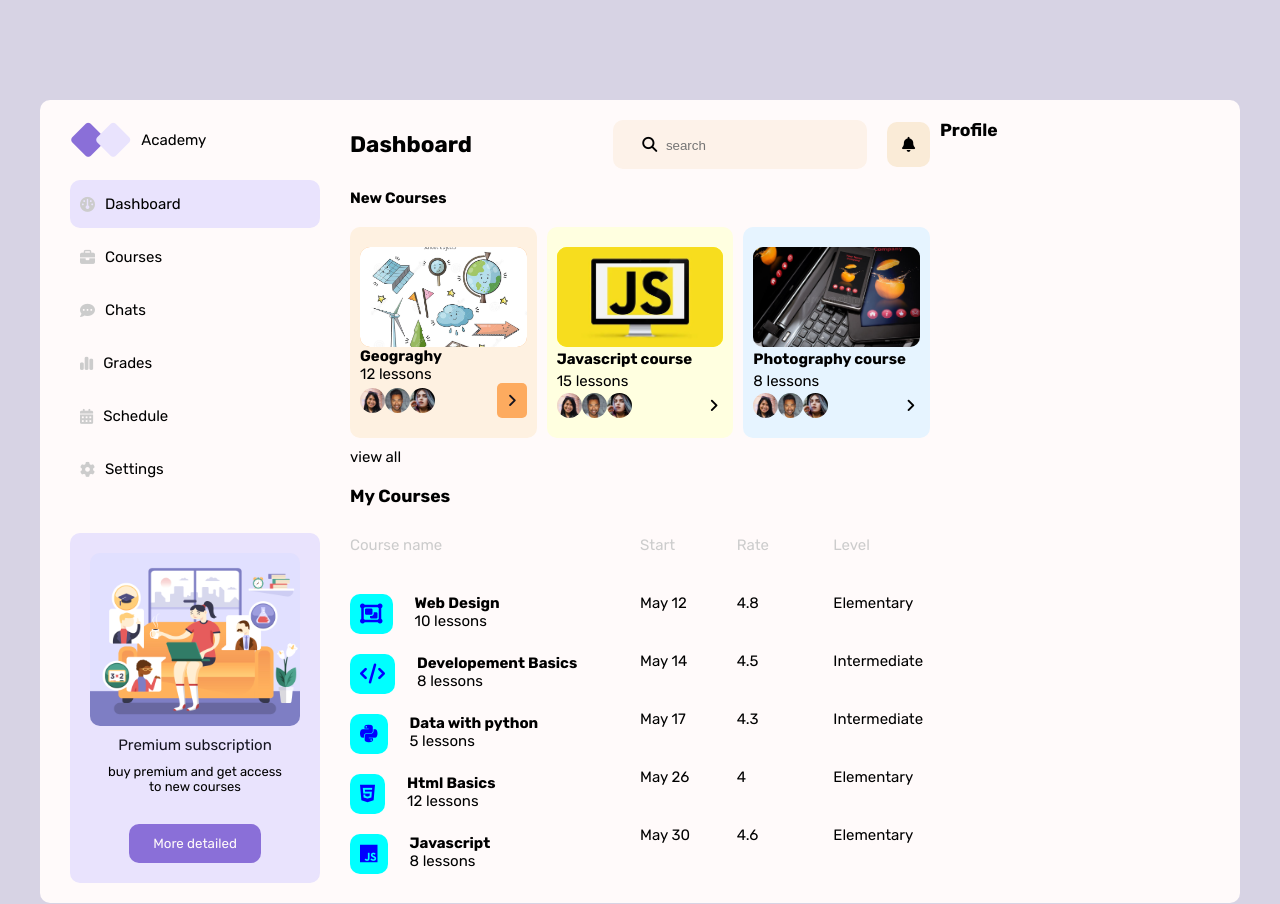
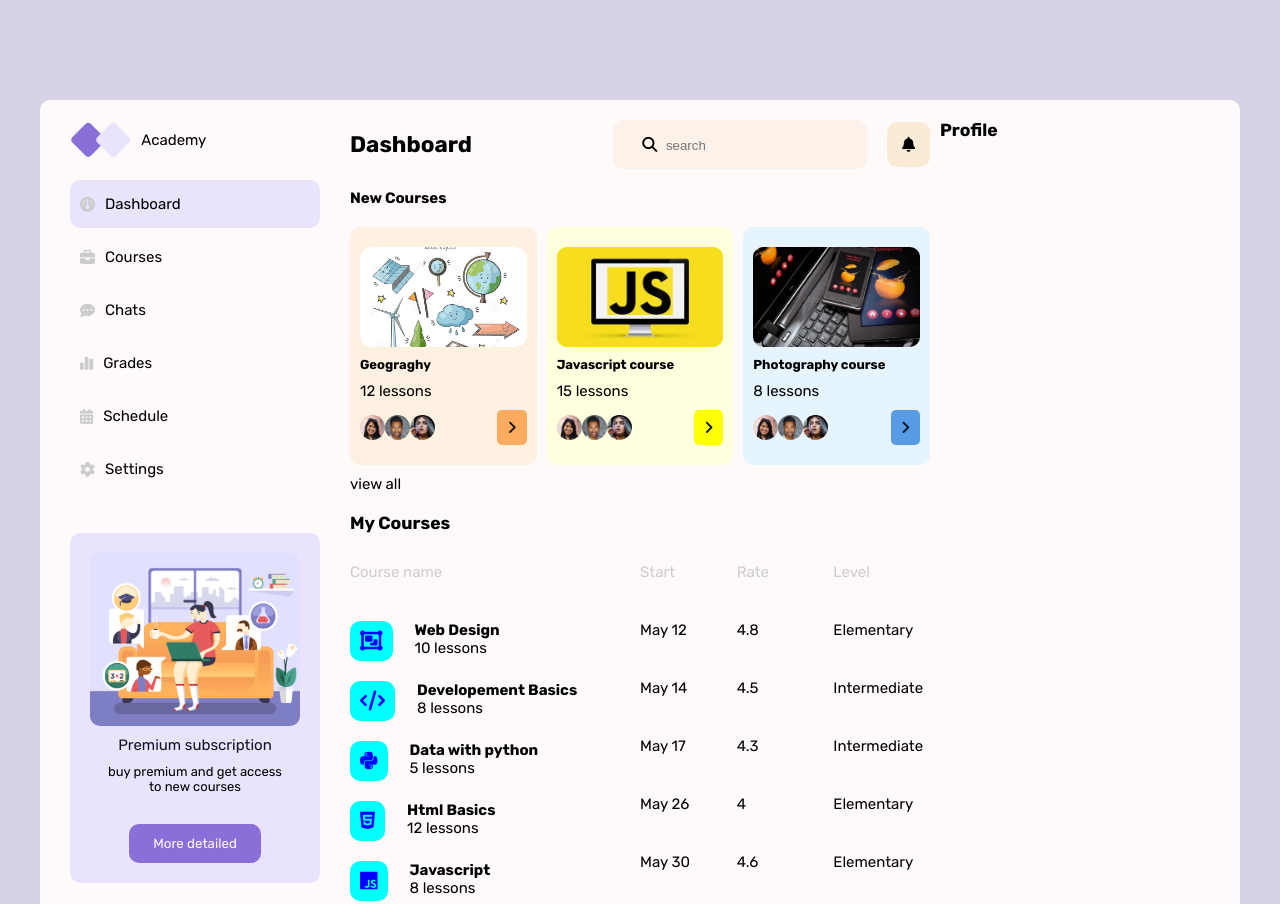
Before and after one commit to majid-amini/Academy, a plain HTML site: page index.html in a window 1280 px wide. Shown: the top 904 px of the page. Drawn offline with Linux system fonts and the light colour scheme.

Commit message:
css styles added to new courses section

```diff
--- a/styles/main.css
+++ b/styles/main.css
@@ -51,7 +51,7 @@ main input{
     flex-direction: column;
     justify-content: space-between;
     align-items: flex-start;
-
+    gap: 1rem;
 }
 .geography {
     background-color: var(--lightOrange-color);
@@ -76,16 +76,27 @@ main input{
     border-radius: 1rem;
     /* background-color: azure; */
 }
+.new__courses__card h4 {
+    font-size: 1.3rem;
+}
 .new__courses__bottom {
     width: 100%;
     display: flex;
     justify-content: space-between;
 }
-.geography i{
+.geography i, .javascript i,.photography i{
     padding: 1rem;
-    background-color: var(--darkOrange-color);
     color: var(--dark-color);
     border-radius: 0.5rem;
+}
+.geography i {
+    background-color: var(--darkOrange-color);
+}
+.javascript i {
+    background-color: yellow;
+}
+.photography i{
+    background-color: var(--darkBlue-color);
 }
 .new__courses__images {
     display: flex;
```
